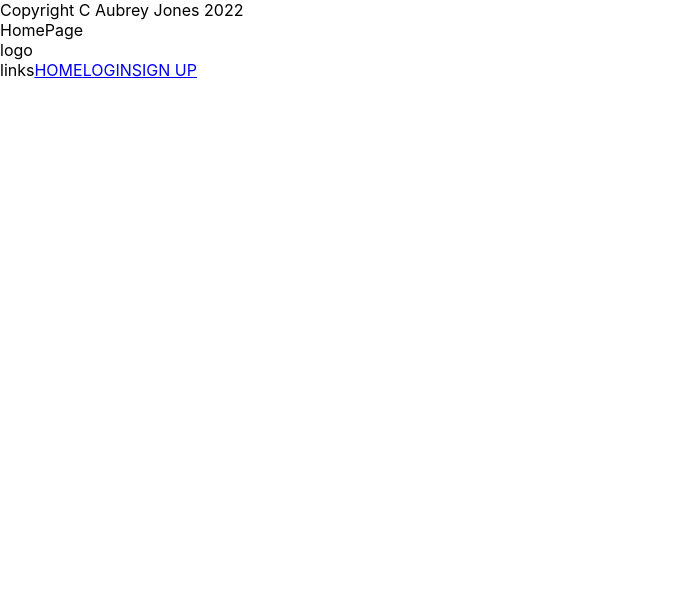
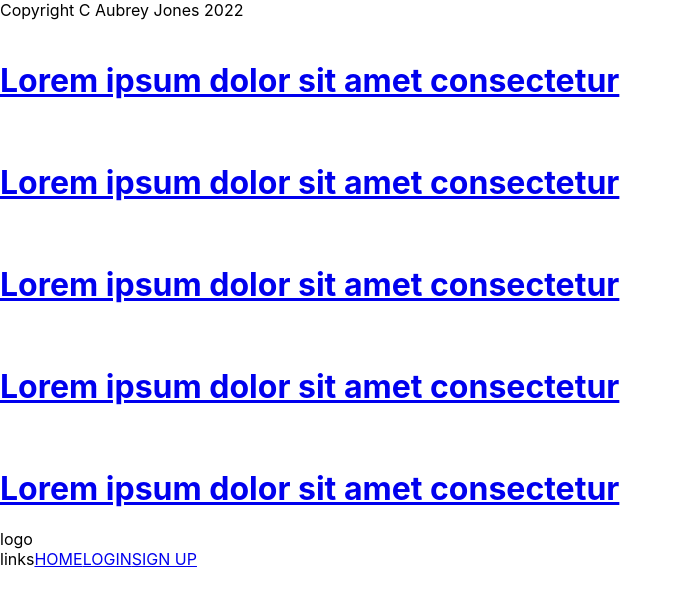
Before and after one commit to aubreyjonescreatives/socialmediafullstackapp, a React (Create React App) app in the folder client/: page / in a window 1280 px wide. Shown: the top 606 px of the page, without its empty margins (0-683 px from the left). Built offline with nearby package versions, Linux system fonts and the light colour scheme.

Commit message:
started to hard code post info on homepage

```diff
--- a/client/src/pages/HomePage.js
+++ b/client/src/pages/HomePage.js
@@ -1,14 +1,82 @@
 import React from 'react'
-
+import { Link } from 'react-router-dom'
 
 
 const HomePage = () => {
 
-return (
 
-<div>HomePage</div>
+const posts = [
+{
+id: 1,
+title: 'Lorem ipsum dolor sit amet consectetur',
+desc: 'Lorem ipsum dolor sit amet consectetur',
+img: '',
 
 
+},
+{
+    id: 2,
+    title: 'Lorem ipsum dolor sit amet consectetur',
+    desc: 'Lorem ipsum dolor sit amet consectetur',
+    img: '',
+
+
+    },
+    {
+        id: 3,
+        title: 'Lorem ipsum dolor sit amet consectetur',
+        desc: 'Lorem ipsum dolor sit amet consectetur',
+        img: '',
+
+
+        },
+        {
+            id: 4,
+            title: 'Lorem ipsum dolor sit amet consectetur',
+            desc: 'Lorem ipsum dolor sit amet consectetur',
+            img: '',
+
+
+            },
+            {
+                id: 5,
+                title: 'Lorem ipsum dolor sit amet consectetur',
+                desc: 'Lorem ipsum dolor sit amet consectetur',
+                img: '',
+
+
+                },
+
+
+
+
+
+
+]
+
+
+
+
+    return (
+
+<div className='home'>
+<div className="posts">
+{posts.map(post=>(
+<div className="post" key={post.id}>
+    <div className="img">
+    <img src={post.img} alt=""/>
+    </div>
+    <div className="content">
+        <Link to={`/post/${post.id}`}>
+        <h1>{post.title}</h1>
+        <p>{post.desk}</p>
+        </Link>
+    </div>
+</div>
+))}
+
+</div>
+</div>
 )
 
 
```
